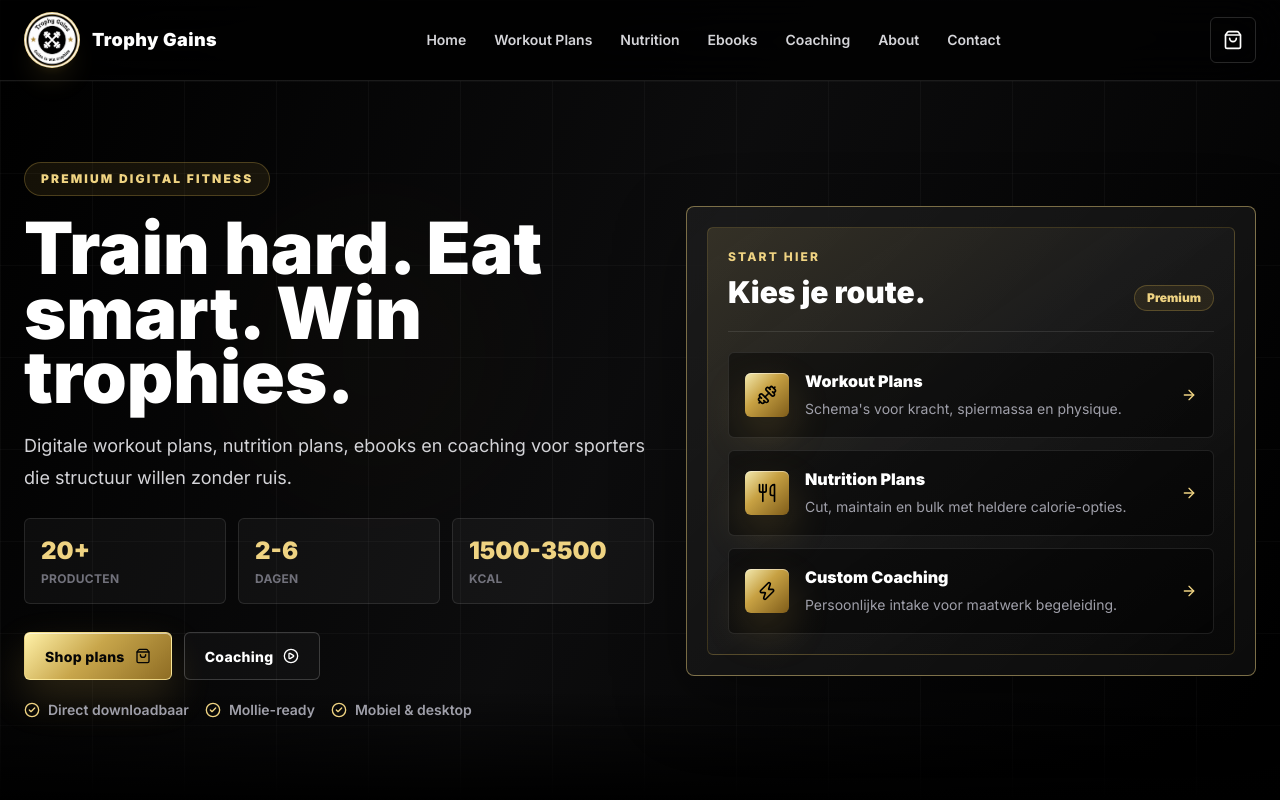
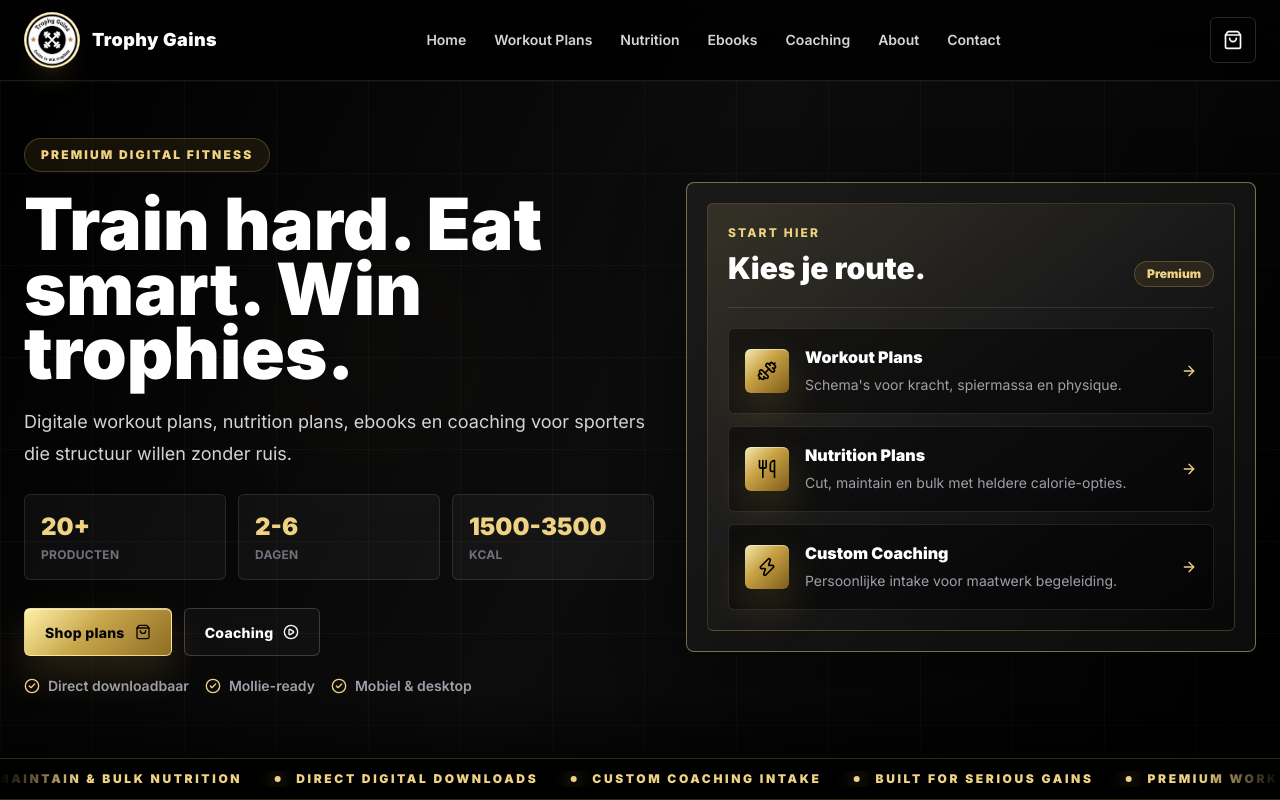
Before and after one commit to kingfreshRLLMN/trophygains, a Next.js app: page / in a window 1280 px wide. Shown: the top 800 px of the page. Built offline with nearby package versions, Linux system fonts and the light colour scheme; a web font is replaced by a local one.

Commit message:
Add moving homepage bottom banner

```diff
--- a/app/layout.tsx
+++ b/app/layout.tsx
@@ -2,6 +2,7 @@ import type { Metadata } from "next";
 import { Inter, Playfair_Display } from "next/font/google";
 import { CartProvider } from "@/components/CartProvider";
 import { Footer } from "@/components/Footer";
+import { HomeBottomTicker } from "@/components/HomeBottomTicker";
 import { Navbar } from "@/components/Navbar";
 import { ScrollProgress } from "@/components/ScrollProgress";
 import "./globals.css";
@@ -57,6 +58,7 @@ export default function RootLayout({
           <ScrollProgress />
           <Navbar />
           <main>{children}</main>
+          <HomeBottomTicker />
           <Footer />
         </CartProvider>
       </body>
--- a/components/HeroSection.tsx
+++ b/components/HeroSection.tsx
@@ -63,7 +63,7 @@ export function HeroSection() {
         <div className="absolute inset-x-0 bottom-0 h-28 bg-gradient-to-t from-black to-transparent" />
       </div>
 
-      <div className="relative mx-auto grid min-h-[calc(100svh-5rem)] max-w-7xl items-center gap-8 px-6 py-8 lg:grid-cols-[1.05fr_0.95fr]">
+      <div className="relative mx-auto grid min-h-[calc(100svh-5rem)] max-w-7xl items-center gap-8 px-6 pb-20 pt-8 lg:grid-cols-[1.05fr_0.95fr]">
         <motion.div initial="hidden" animate="visible" transition={{ staggerChildren: 0.08 }}>
           <motion.div
             className="inline-flex items-center gap-2 rounded-full border border-gold/30 bg-gold/10 px-4 py-2 text-xs font-black uppercase tracking-[0.18em] text-gold-soft"
@@ -184,6 +184,7 @@ export function HeroSection() {
           </div>
         </motion.div>
       </div>
+
     </section>
   );
 }
--- /dev/null
+++ b/components/HomeBottomTicker.tsx
@@ -0,0 +1,44 @@
+"use client";
+
+import { motion } from "framer-motion";
+import { usePathname } from "next/navigation";
+
+const tickerItems = [
+  "Premium workout plans",
+  "Cut, maintain & bulk nutrition",
+  "Direct digital downloads",
+  "Custom coaching intake",
+  "Built for serious gains",
+];
+
+export function HomeBottomTicker() {
+  const pathname = usePathname();
+
+  if (pathname !== "/") {
+    return null;
+  }
+
+  return (
+    <div className="fixed inset-x-0 bottom-0 z-[65] border-y border-gold/25 bg-black/80 py-3 backdrop-blur-xl">
+      <div className="pointer-events-none absolute inset-y-0 left-0 z-10 w-20 bg-gradient-to-r from-black to-transparent" />
+      <div className="pointer-events-none absolute inset-y-0 right-0 z-10 w-20 bg-gradient-to-l from-black to-transparent" />
+      <div className="overflow-hidden">
+        <motion.div
+          className="flex w-max gap-4"
+          animate={{ x: ["0%", "-50%"] }}
+          transition={{ duration: 26, repeat: Infinity, ease: "linear" }}
+        >
+          {[...tickerItems, ...tickerItems].map((item, index) => (
+            <div
+              className="flex items-center gap-4 whitespace-nowrap px-2 text-xs font-black uppercase tracking-[0.22em] text-gold-soft"
+              key={`${item}-${index}`}
+            >
+              <span className="h-1.5 w-1.5 rounded-full bg-gold-soft shadow-[0_0_16px_rgba(239,211,130,0.85)]" />
+              {item}
+            </div>
+          ))}
+        </motion.div>
+      </div>
+    </div>
+  );
+}
```
